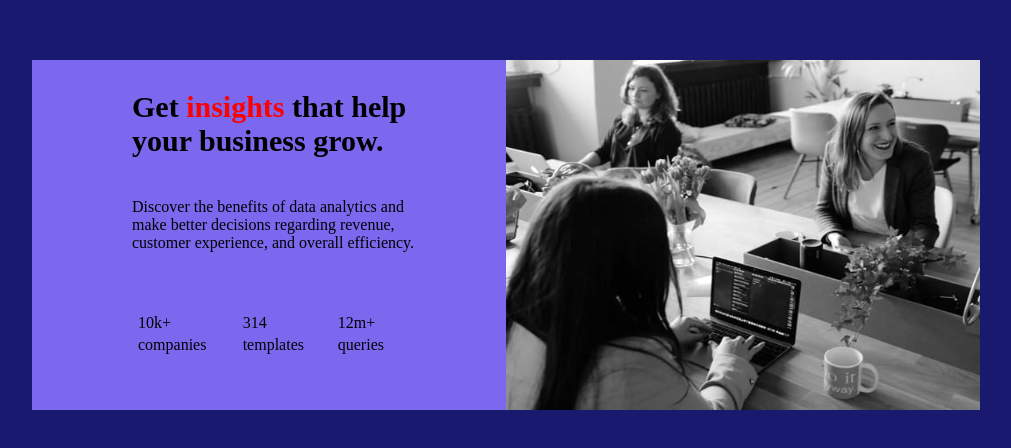
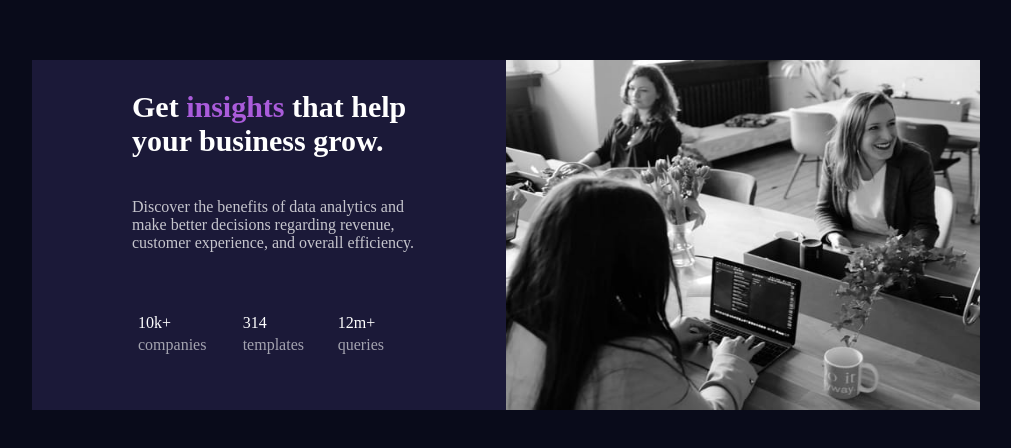
Before and after one commit to saipammina/task, a plain HTML site: page index.html in a window 1280 px wide. Shown: the part 140-588 px from the top of the page, without its empty margins (134-1145 px from the left). Drawn offline with Linux system fonts and the light colour scheme.

Commit message:
Update styles.css

```diff
--- a/css/styles.css
+++ b/css/styles.css
@@ -1,5 +1,6 @@
 body{
-    background-color: #191970;
+    background-color:  hsl(233, 47%, 7%);
+    color:hsl(0, 0%, 100%)
 }
 h3{
    width:30%;
@@ -9,7 +10,7 @@ h3{
 
 .section{
 
-    background-color: #7b68ee;
+    background-color: hsl(244, 38%, 16%);
     height: 350px;
     width:75%;
     margin:200px auto 100px ;
@@ -28,14 +29,18 @@ h3{
 
 }
 .intr{
-    color: red;
+    color: hsl(277, 64%, 61%);
 }
 .des{
     width: 30%;
     padding-left: 100px;
+    color:hsla(0, 0%, 100%, 0.75);
 }
 .main{
     padding: 40px 50px 50px 100px;
     width:45%;
-
+    color:hsl(0, 0%, 100%);
 }
+.happy{
+    color:hsla(0, 0%, 100%, 0.6);
+}
```
